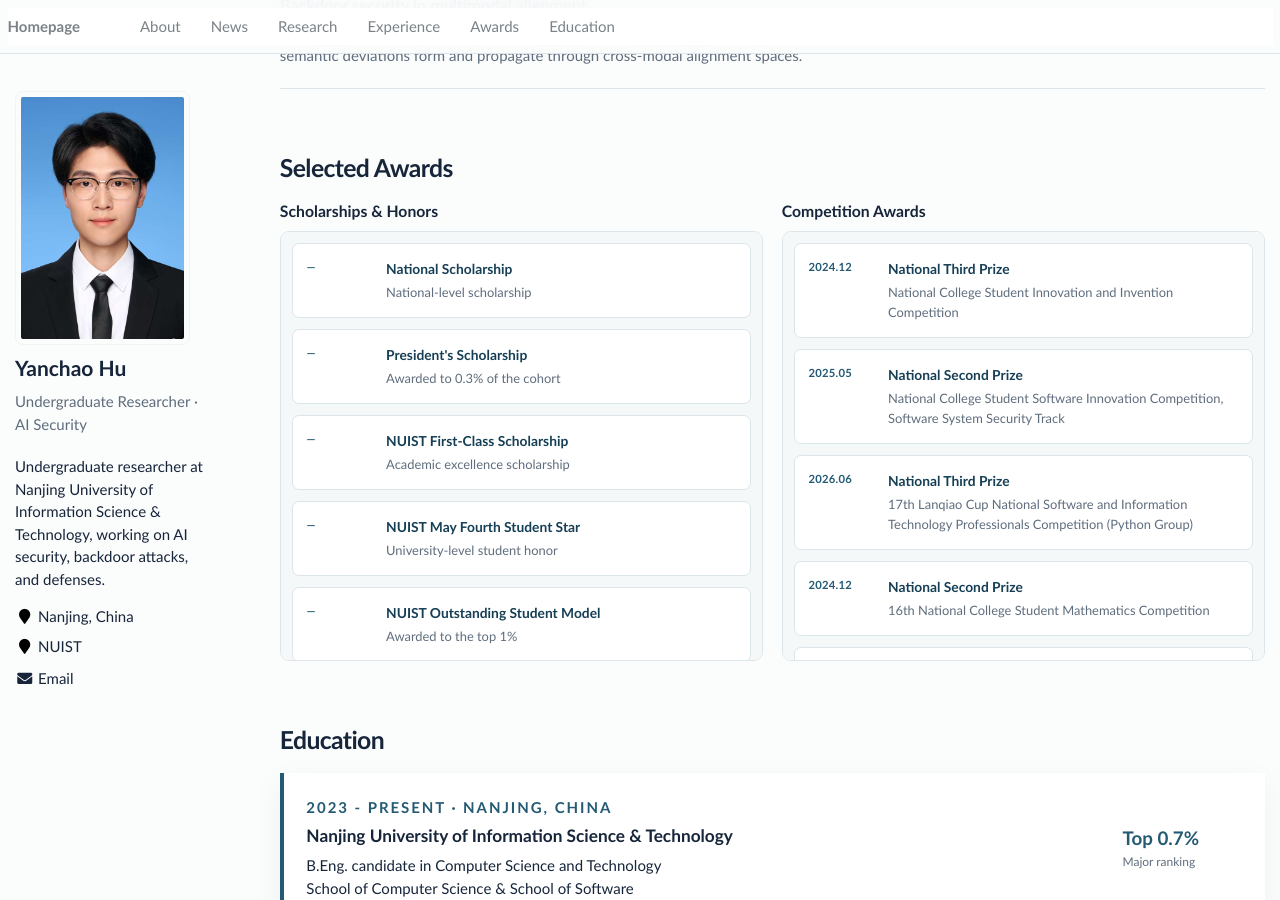
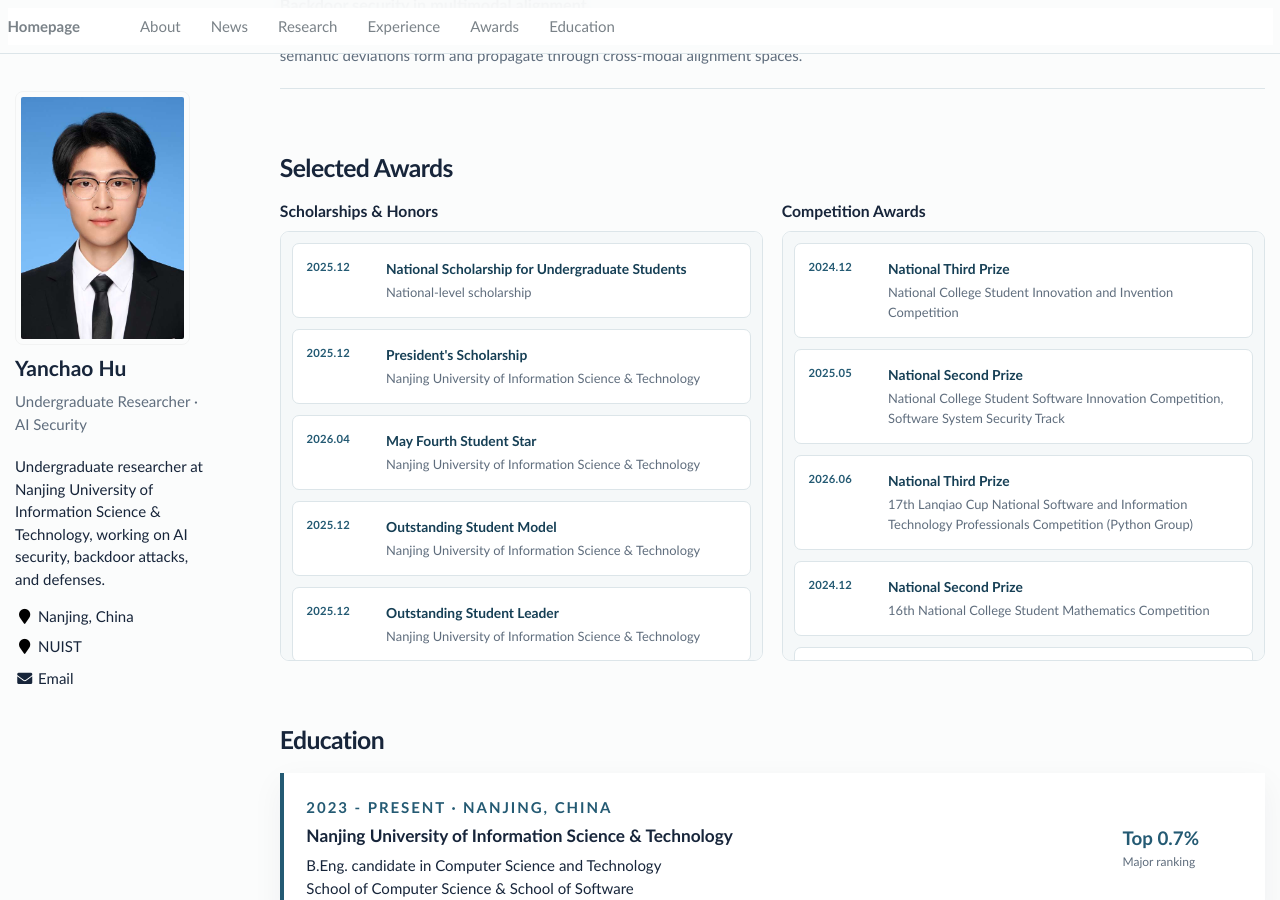
Before and after one commit to Felix-Orion/YanchaoHu.github.io, a Jekyll site: the page built from _pages/about.md, in a window 1280 px wide and 900 px high, scrolled down 1930 px. Built offline with Jekyll 4.4.1, drawn with Linux system fonts in a browser that asks for light colours.

Commit message:
Add dates to scholarships and honors

```diff
--- a/_pages/about.md
+++ b/_pages/about.md
@@ -96,12 +96,12 @@ This method combines an adversarial perturbation key with a quantization-paramet
   <section class="award-window" aria-labelledby="honors-heading">
     <h2 id="honors-heading">Scholarships &amp; Honors</h2>
     <div class="award-scroll" tabindex="0" aria-label="Scrollable scholarships and honors list">
-      <article><time aria-label="Date not provided">—</time><p><strong>National Scholarship</strong><span>National-level scholarship</span></p></article>
-      <article><time aria-label="Date not provided">—</time><p><strong>President's Scholarship</strong><span>Awarded to 0.3% of the cohort</span></p></article>
-      <article><time aria-label="Date not provided">—</time><p><strong>NUIST First-Class Scholarship</strong><span>Academic excellence scholarship</span></p></article>
-      <article><time aria-label="Date not provided">—</time><p><strong>NUIST May Fourth Student Star</strong><span>University-level student honor</span></p></article>
-      <article><time aria-label="Date not provided">—</time><p><strong>NUIST Outstanding Student Model</strong><span>Awarded to the top 1%</span></p></article>
-      <article><time aria-label="Date not provided">—</time><p><strong>NUIST Outstanding Student Leader</strong><span>University-level student leadership honor</span></p></article>
+      <article><time datetime="2025-12">2025.12</time><p><strong>National Scholarship for Undergraduate Students</strong><span>National-level scholarship</span></p></article>
+      <article><time datetime="2025-12">2025.12</time><p><strong>President's Scholarship</strong><span>Nanjing University of Information Science &amp; Technology</span></p></article>
+      <article><time datetime="2026-04">2026.04</time><p><strong>May Fourth Student Star</strong><span>Nanjing University of Information Science &amp; Technology</span></p></article>
+      <article><time datetime="2025-12">2025.12</time><p><strong>Outstanding Student Model</strong><span>Nanjing University of Information Science &amp; Technology</span></p></article>
+      <article><time datetime="2025-12">2025.12</time><p><strong>Outstanding Student Leader</strong><span>Nanjing University of Information Science &amp; Technology</span></p></article>
+      <article><time datetime="2024-12">2024.12</time><p><strong>Merit Student</strong><span>Nanjing University of Information Science &amp; Technology</span></p></article>
     </div>
   </section>
 
```
